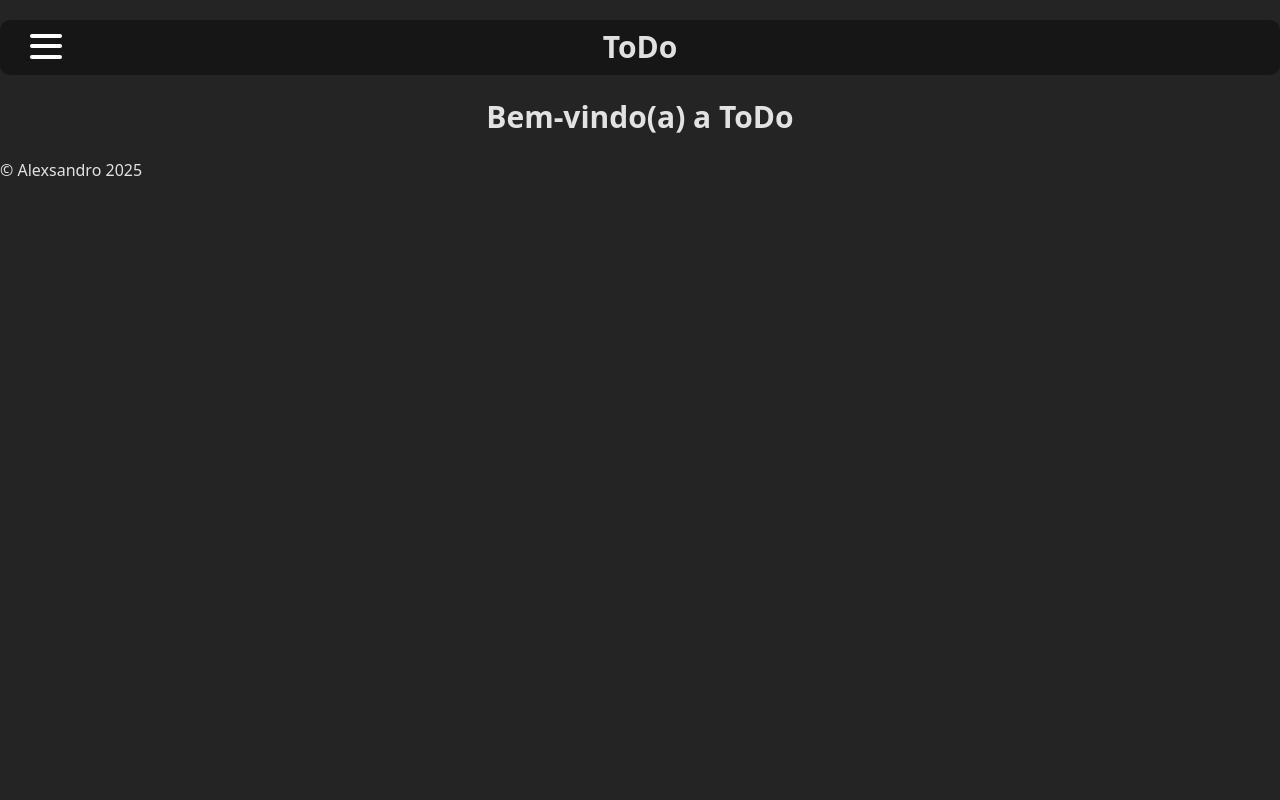
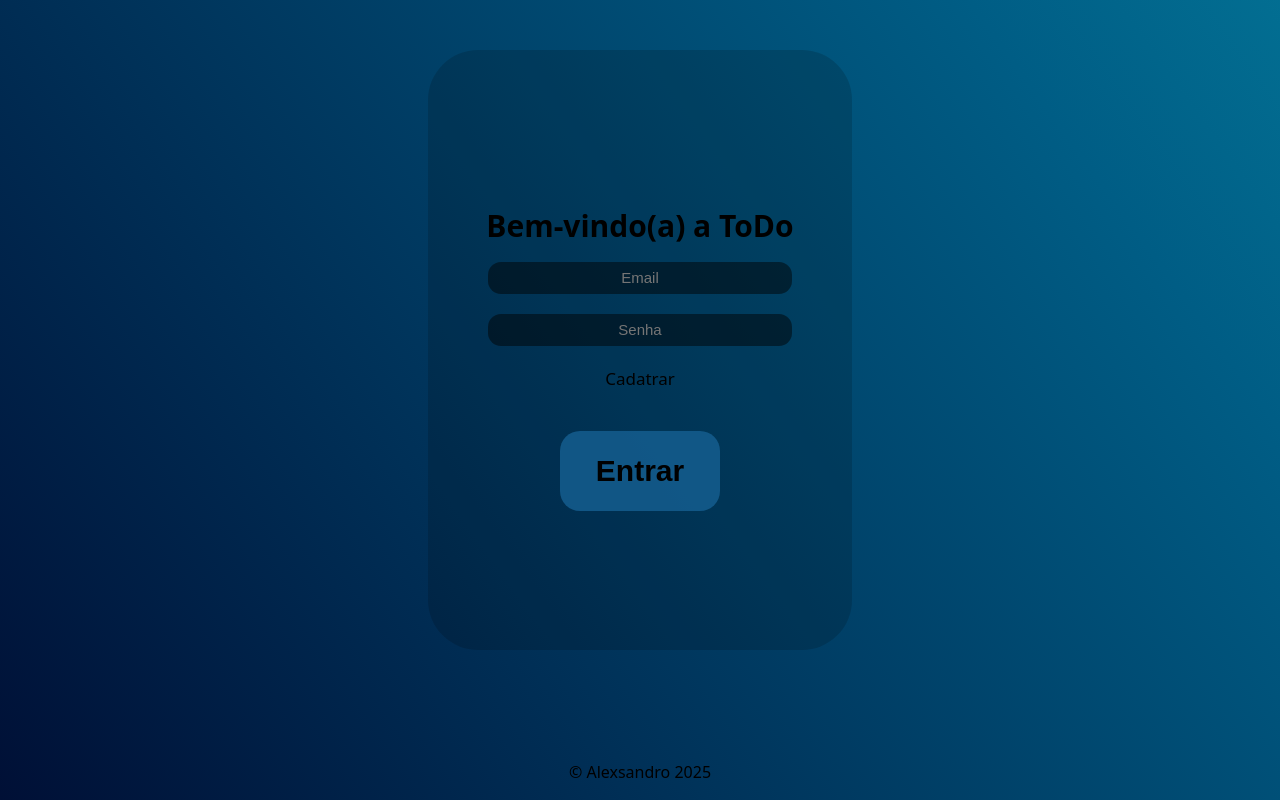
Before and after one commit to Alexsandro-J-Ludwig/front-end_todo, a React (Vite) app: page / in a window 1280 px wide. Built offline with nearby package versions, Linux system fonts and the light colour scheme.

Commit message:
add routing and new pages; update styles and dependencies

```diff
--- a/package.json
+++ b/package.json
@@ -10,8 +10,10 @@
     "preview": "vite preview"
   },
   "dependencies": {
+    "framer-motion": "^12.23.12",
     "react": "^19.1.1",
-    "react-dom": "^19.1.1"
+    "react-dom": "^19.1.1",
+    "react-router-dom": "^7.8.2"
   },
   "devDependencies": {
     "@eslint/js": "^9.33.0",
--- a/src/App.css
+++ b/src/App.css
@@ -0,0 +1,4 @@
+html{
+    width: auto;
+    height: 100px;
+}
--- a/src/App.tsx
+++ b/src/App.tsx
@@ -1,14 +1,21 @@
+import { BrowserRouter as Router, Routes, Route } from 'react-router-dom';
 import Footer from './components/shared/Footer/Footer';
-import Nav from './components/shared/Nav/Nav.module'
-import "./App.css"
-import Home from './pages/home/home'
+import Nav from './components/shared/Nav/Nav.module';
+import "./App.css";
+import Home from './pages/home/Home';
+import TaskPage from './pages/task_page/TaskPage';
+import './styles/global.css'
 
 function App() {
   return (
     <>
-      <Nav />
-      <Home />
-      <Footer />
+      <Router>
+        <Routes>
+          <Route path='/' element={<Home/>}/>
+          <Route path='/task_page/TaskPage' element={<TaskPage/>}/>
+        </Routes>
+        <Footer/>
+      </Router>
     </>
   )
 }
--- /dev/null
+++ b/src/components/shared/Footer/Footer.module.css
@@ -0,0 +1,14 @@
+.container {
+    display: flex;
+    flex-direction: column;
+    text-align: center;
+    justify-content: flex-end;
+}
+
+.footerText {
+    border-radius: 7px;
+    position: fixed;
+    bottom: 0;
+    width: 100%;
+    text-align: center;
+}
--- a/src/components/shared/Footer/Footer.tsx
+++ b/src/components/shared/Footer/Footer.tsx
@@ -1,8 +1,10 @@
+import styles from './Footer.module.css'
+
 function Footer(){
     const year: number = new Date().getFullYear()
     return (
-        <footer>
-            <p>&copy; Alexsandro {year}</p>
+        <footer className={styles.container}>
+            <p className={styles.footerText}>&copy; Alexsandro {year}</p>
         </footer>
     )
 }
--- a/src/components/shared/Nav/Nav.module.css
+++ b/src/components/shared/Nav/Nav.module.css
@@ -1,8 +1,7 @@
 html, body {
-    margin: 0;
-    padding: 0;
+    margin: 0 6px 0 6px;
+    padding: 0 6px 0 6px;
     height: 90%;
-    overflow-x: hidden;
 }
 
 .navigation{
--- a/src/index.css
+++ b/src/index.css
@@ -4,8 +4,6 @@
   font-weight: 400;
 
   color-scheme: light dark;
-  color: rgba(255, 255, 255, 0.87);
-  background-color: #242424;
 
   font-synthesis: none;
   text-rendering: optimizeLegibility;
--- /dev/null
+++ b/src/pages/home/Home.module.css
@@ -0,0 +1,81 @@
+body, html {
+    height: 100%;
+    margin: 0 auto;
+}
+
+.contaiener {
+    display: flex;
+    justify-content: center;
+    align-items: center;
+    height: 70vh;
+    width: 30vw;
+    margin: 50px auto;
+    border-radius: 50px;
+    background-color: rgba(0, 0, 0, 0.151);
+    flex-direction: column;
+    padding: 20px;
+}
+
+.botao {
+    margin: 0 auto;
+    position: relative;
+    font-size: 30px;
+    font-weight: bold;
+    border-radius: 20px;
+    border: none;
+    width: 160px;
+    height: 80px;
+}
+
+.botao {
+    background-color: rgba(22, 95, 145, 0.815);
+    transition: box-shadow 0.5s ease;
+    box-shadow: 0 0 0 0 rgba(255, 255, 255, 0);
+}
+
+.botao:hover {
+    animation: shinePulse 1.5s ease-in-out infinite alternate;
+}
+
+@keyframes shinePulse {
+    0% {
+        box-shadow: 0 0 5px 5px rgba(92, 190, 255, 0.1);
+    }
+    100% {
+        box-shadow: 1px 0px 15px 10px rgba(92, 190, 255, 0.3);
+    }
+}
+
+.botaoContainer {
+    margin: 40px 0 0 0;
+    display: flex;
+    justify-content: center;
+}
+
+.loginContainer{
+    display: flex;
+    flex-direction: column;
+}
+
+.emailInput, .passInput{
+    margin-bottom: 20px;
+    text-align: center;
+    border-radius: 13px;
+    background-color: rgba(0, 0, 0, 0.479);
+    width: 300px;
+    height: 30px;
+    font-size: 15px;
+    border: none;
+}
+
+.emailInput:focus, .passInput:focus {
+    outline: none;
+    border: none;
+}
+
+a {
+    text-align: center;
+    font-size: 17px;
+    text-decoration: none;
+    color: inherit;
+}
--- a/src/pages/home/Home.tsx
+++ b/src/pages/home/Home.tsx
@@ -1,11 +1,32 @@
+import { useNavigate } from "react-router-dom";
+import styles from './Home.module.css';
+
 function Home() {
+    const navigate = useNavigate();
+
+    const handleClick = () => {
+        navigate('/task_page/TaskPage')
+    }
+
     return (
         <>
+        <div className={styles.contaiener}>
+            <div>
+                <h1>Bem-vindo(a) a ToDo</h1>
+            </div>
             <section>
-                <div>
-                    <h1>Bem-vindo(a) a ToDo</h1>
+                <div className={styles.loginContainer}>
+                    <input className={styles.emailInput} type='email'placeholder="Email" autoComplete="off"/>
+                    <input className={styles.passInput} type="password" placeholder="Senha" autoComplete="off"/>
+
+                    <a href="./signup/SingupPage">Cadatrar</a>
+                </div>
+                <div className={styles.botaoContainer}>
+                    <button className={styles.botao} onClick={handleClick}>Entrar</button>
                 </div>
             </section>
+        </div>
+
         </>
     )
 }
--- /dev/null
+++ b/src/pages/task_page/TaskPage.tsx
@@ -0,0 +1,9 @@
+function TaskPage(){
+    return(
+        <>
+            <h1>Oi</h1>
+        </>
+    )
+}
+
+export default TaskPage;
--- /dev/null
+++ b/src/styles/global.css
@@ -0,0 +1,17 @@
+html, body, #root {
+    height: 100%;
+    margin: 0;
+    padding: 0;
+    overflow: hidden;
+
+    background: #404040;
+    background: linear-gradient(54deg,rgba(0, 0, 38, 1) 0%, rgba(0, 93, 133, 1) 50%, rgba(12, 183, 201, 1) 94%);
+    background-size: 200% 200%;
+    animation: gradientBackground 60s ease-in-out infinite alternate;
+    animation-iteration-count: infinite;
+}
+
+@keyframes gradientBackground {
+    0% { background-position: 0%; }
+    100% { background-position: 100%; }
+}
```
Also changed, not shown: src/pages/signPage/SignupPage.tsx (added), 1 other file (tests, documents, lock files or other folders).
